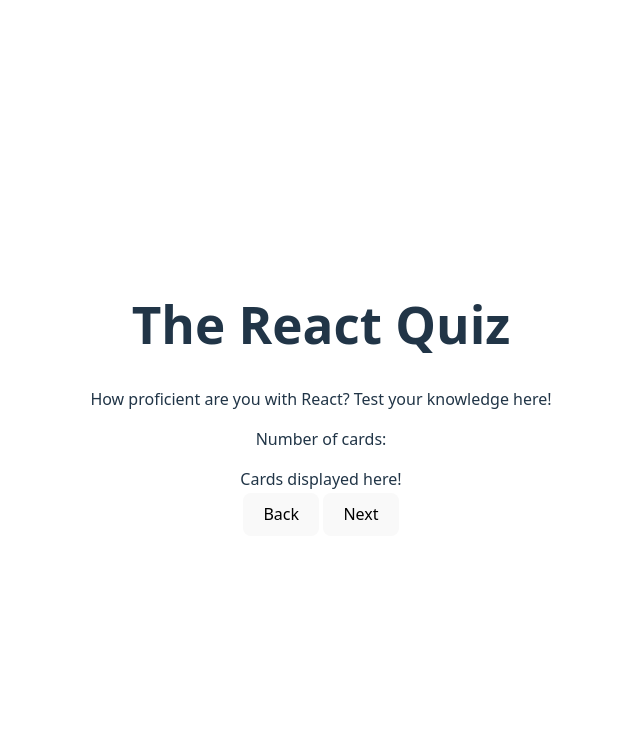
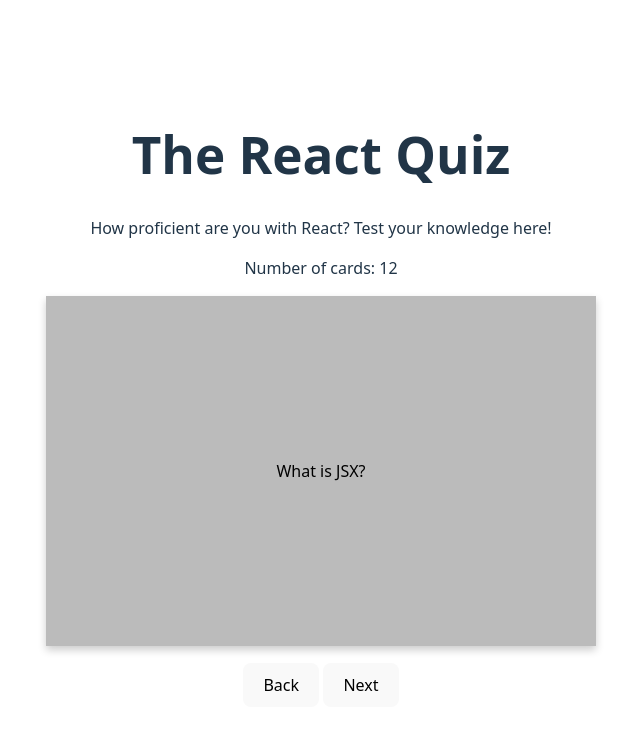
Before and after one commit to AlameenW/Quizzlet, a React (Vite) app: page / in a window 1280 px wide. Shown: the top 730 px of the page, without its empty margins (319-959 px from the left). Built offline with nearby package versions, Linux system fonts and the light colour scheme.

Commit message:
Flip card animation & number of cards addded

```diff
--- a/src/App.css
+++ b/src/App.css
@@ -17,7 +17,46 @@
 .logo.react:hover {
   filter: drop-shadow(0 0 2em #61dafbaa);
 }
+.flip-card {
+  background-color: transparent;
+  width: 550px;
+  height: 350px;
+  perspective: 1000px;
+  margin-bottom: 15px;
+}
 
+.flip-card-inner{
+  position: relative;
+  width: 100%;
+  height: 100%;
+  text-align: center;
+  transition: transform 0.6s;
+  transform-style: preserve-3d;
+  box-shadow: 0 4px 8px 0 rgba(0,0,0,0.2);
+}
+
+.flipped{
+  transform: rotateX(180deg);
+}
+.flip-card-front, .flip-card-back {
+  position: absolute;
+  width: 100%;
+  height: 100%;
+  -webkit-backface-visibility: hidden;
+  backface-visibility: hidden;
+  display: flex;
+  justify-content: center;
+  align-items: center;
+}
+.flip-card-front {
+  background-color: #bbb;
+  color: black;
+}
+.flip-card-back {
+  background-color: #2980b9;
+  color: white;
+  transform: rotateX(180deg);
+}
 @keyframes logo-spin {
   from {
     transform: rotate(0deg);
--- a/src/App.jsx
+++ b/src/App.jsx
@@ -1,25 +1,30 @@
-import { useState } from 'react'
-import './App.css'
-
+import { useState } from "react";
+import "./App.css";
+import questions from "./questions";
 function App() {
-
+  const [isFlipped, setIsFlipped] = useState(false)
+  const handleCardClick = () => {
+    setIsFlipped(!isFlipped)
+  }
   return (
     <div>
       <h1>The React Quiz</h1>
       <p>How proficient are you with React? Test your knowledge here!</p>
-      <p>Number of cards: </p>
+      <p>Number of cards: {questions.length}</p>
 
-      <div>
-        Cards displayed here!
-        {/* Card displayed here */}
+      <div className="flip-card" onClick={handleCardClick}>
+        <div className={`flip-card-inner ${isFlipped? 'flipped': ''}`}>
+          <div className="flip-card-front">{questions[0].question}</div>
+          <div className="flip-card-back">{questions[0].answer}</div>
+        </div>
       </div>
 
-      <div className='button-container'>
+      <div className="button-container">
         <button className="forward-button">Back</button>
         <button className="back-button">Next</button>
       </div>
     </div>
-  )
+  );
 }
 
-export default App
+export default App;
--- /dev/null
+++ b/src/questions.js
@@ -0,0 +1,93 @@
+const questions = [
+  // --- Easy Questions ---
+  {
+    id: 1,
+    question: "What is JSX?",
+    answer:
+      "JSX stands for JavaScript XML. It allows us to write HTML-like syntax in our JavaScript code.",
+    category: "Easy",
+  },
+  {
+    id: 2,
+    question: "What is a component in React?",
+    answer:
+      "A component is an independent, reusable piece of UI. It can be a class or a function.",
+    category: "Easy",
+  },
+  {
+    id: 3,
+    question: "What is the purpose of `props`?",
+    answer:
+      "`props` (short for properties) are used to pass data from a parent component to a child component.",
+    category: "Easy",
+  },
+  {
+    id: 4,
+    question: "How do you create a React application?",
+    answer:
+      "You can create a new React application using `npx create-react-app my-app`.",
+    category: "Easy",
+  },
+
+  // --- Medium Questions ---
+  {
+    id: 5,
+    question: "What is state in a React component?",
+    answer:
+      "State is a built-in object used to contain data or information about the component that can change over time.",
+    category: "Medium",
+  },
+  {
+    id: 6,
+    question: "What does the `useState` hook do?",
+    answer:
+      "`useState` is a Hook that allows you to have state variables in functional components.",
+    category: "Medium",
+  },
+  {
+    id: 7,
+    question: "What is the `useEffect` hook used for?",
+    answer:
+      "The `useEffect` hook is used for side effects in functional components, such as data fetching or subscriptions.",
+    category: "Medium",
+  },
+  {
+    id: 8,
+    question: "What is conditional rendering?",
+    answer:
+      "Conditional rendering allows you to render different components or elements based on certain conditions.",
+    category: "Medium",
+  },
+
+  // --- Hard Questions ---
+  {
+    id: 9,
+    question: "What is the difference between state and props?",
+    answer:
+      "`props` are passed from a parent and are immutable, while `state` is managed within the component and can be changed.",
+    category: "Hard",
+  },
+  {
+    id: 10,
+    question: "What is a key in React lists?",
+    answer:
+      "A `key` is a special string attribute you need to include when creating lists of elements to help React identify which items have changed.",
+    category: "Hard",
+  },
+  {
+    id: 11,
+    question: "What is the purpose of the React Context API?",
+    answer:
+      "The Context API provides a way to pass data through the component tree without having to pass props down manually at every level.",
+    category: "Hard",
+  },
+  {
+    id: 12,
+    question: "What does lifting state up mean?",
+    answer:
+      "It means moving state to the closest common ancestor of the components that need it, to share state between them.",
+    category: "Hard",
+  },
+];
+
+export default questions;
```
